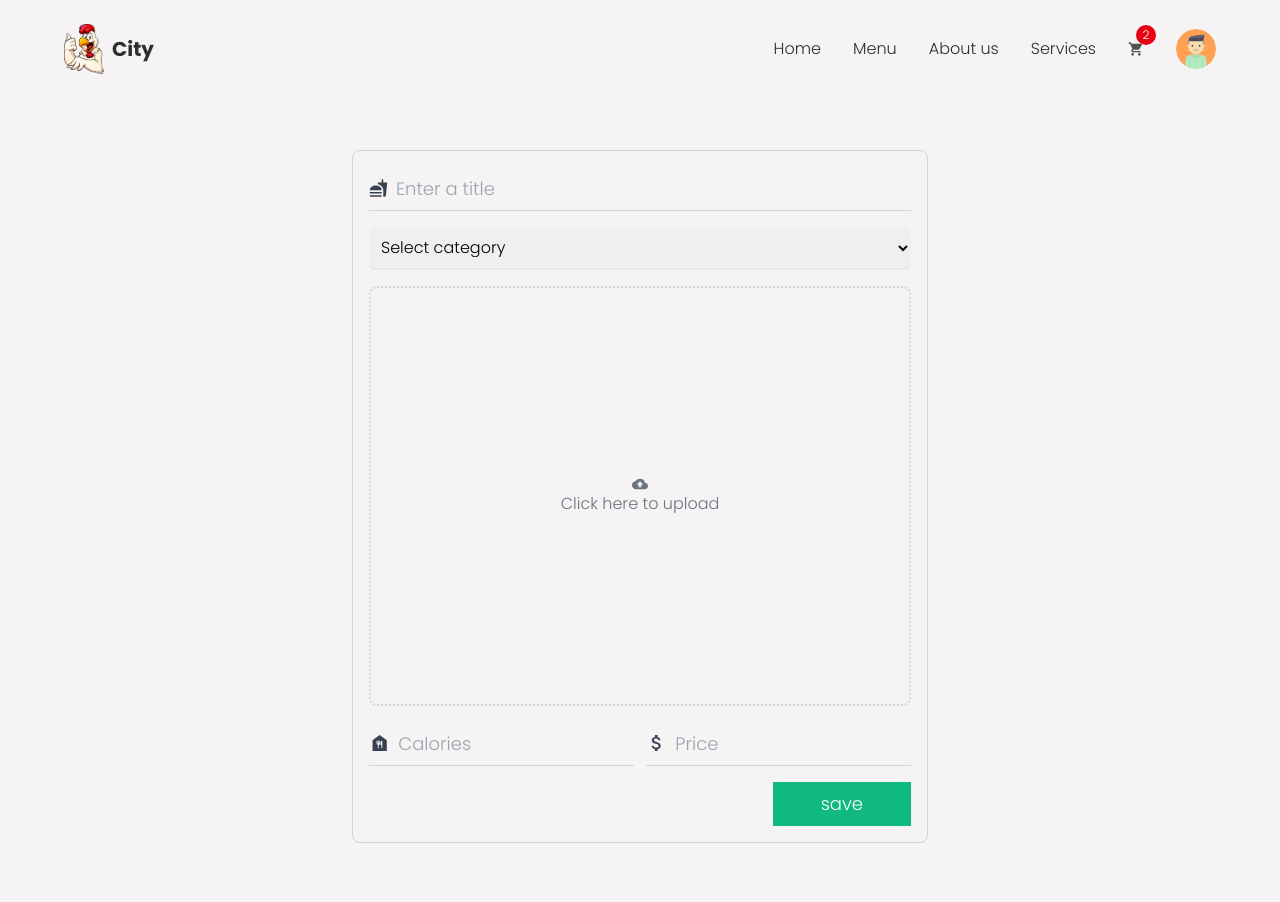
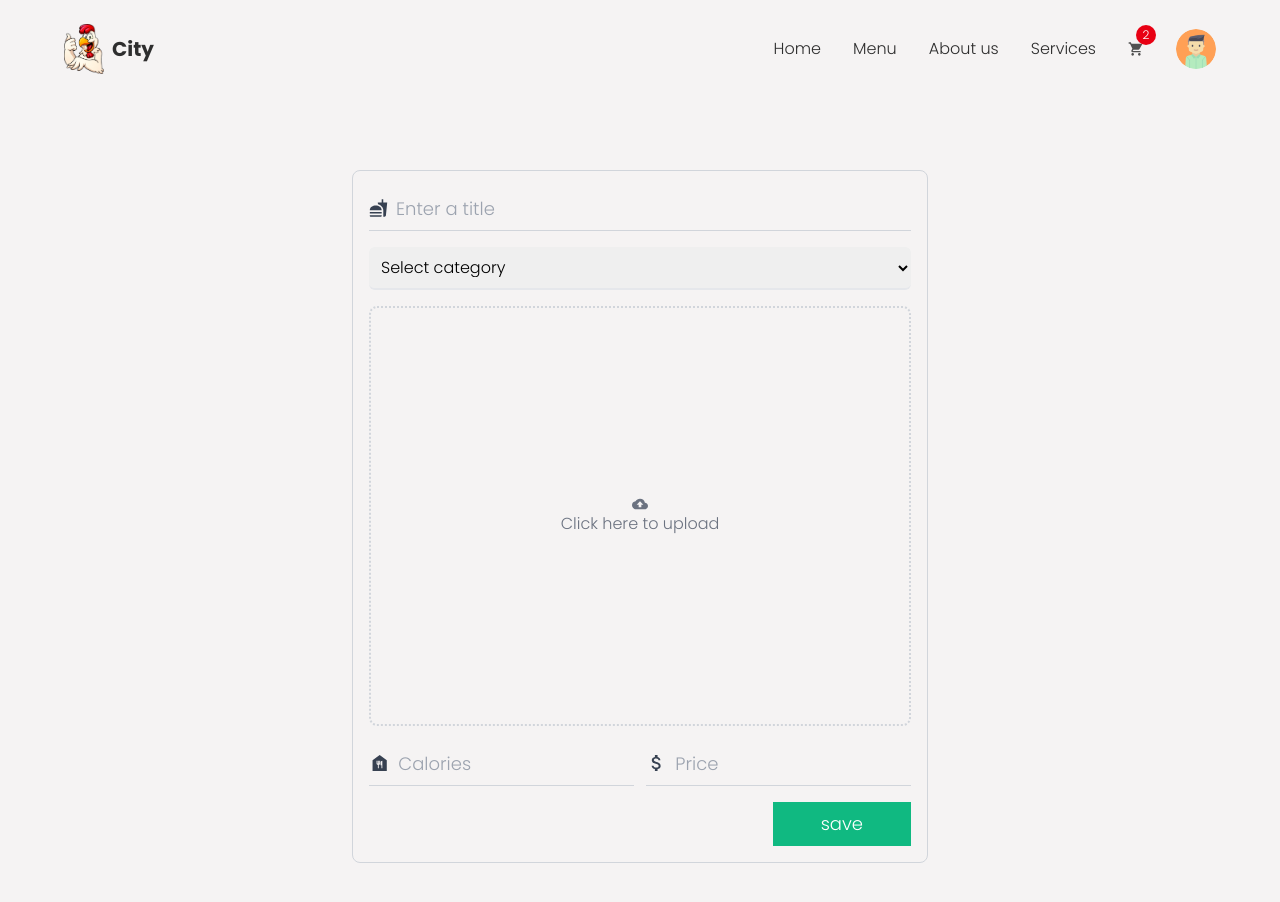
Before and after one commit to FREDVUNI/ReactFoodOrderApp, a React (Create React App) app: page /create in a window 1280 px wide. Shown: the top 902 px of the page. Built offline with nearby package versions, Linux system fonts and the light colour scheme.

Commit message:
Add scroll to top on success and error

```diff
--- a/src/components/CreateContainer.jsx
+++ b/src/components/CreateContainer.jsx
@@ -81,6 +81,7 @@
                 setFields(true)
                 setMsg('All fields are required.')
                 setAlertStatus('danger')
+                window.scroll(0,0)
 
                 setTimeout(() =>{
                     setFields(false)
@@ -100,6 +101,7 @@
                 setIsLoading(false)
                 setFields(true)
                 setMsg('Data has been uploaded.')
+                window.scroll(0,0)
                 clearData()
                 setAlertStatus('success')
 
@@ -111,6 +113,7 @@
         catch(error){
             console.log(error)
             setFields(true)
+            window.scroll(0,0)
             setMsg('There was an error while uploading.')
             setAlertStatus('danger')
 
@@ -130,7 +133,7 @@
     }
 
     return(
-        <div className="w-full min-h-screen flex items-center justify-center">
+        <div className="w-full min-h-screen flex items-center justify-center pt-10">
             <div className="w-[90%] md:w-[50%] border border-gray-300 rounded-lg p-4 flex flex-col items-center justify-center gap-4">
                 {
                     fields && (
```
